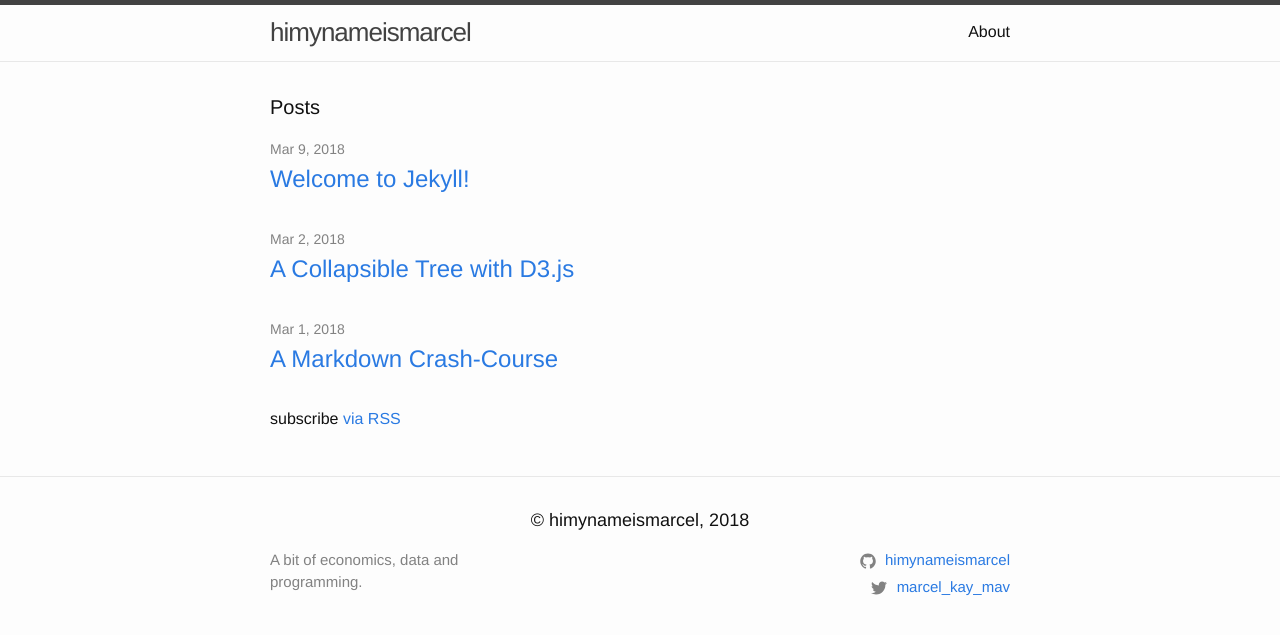
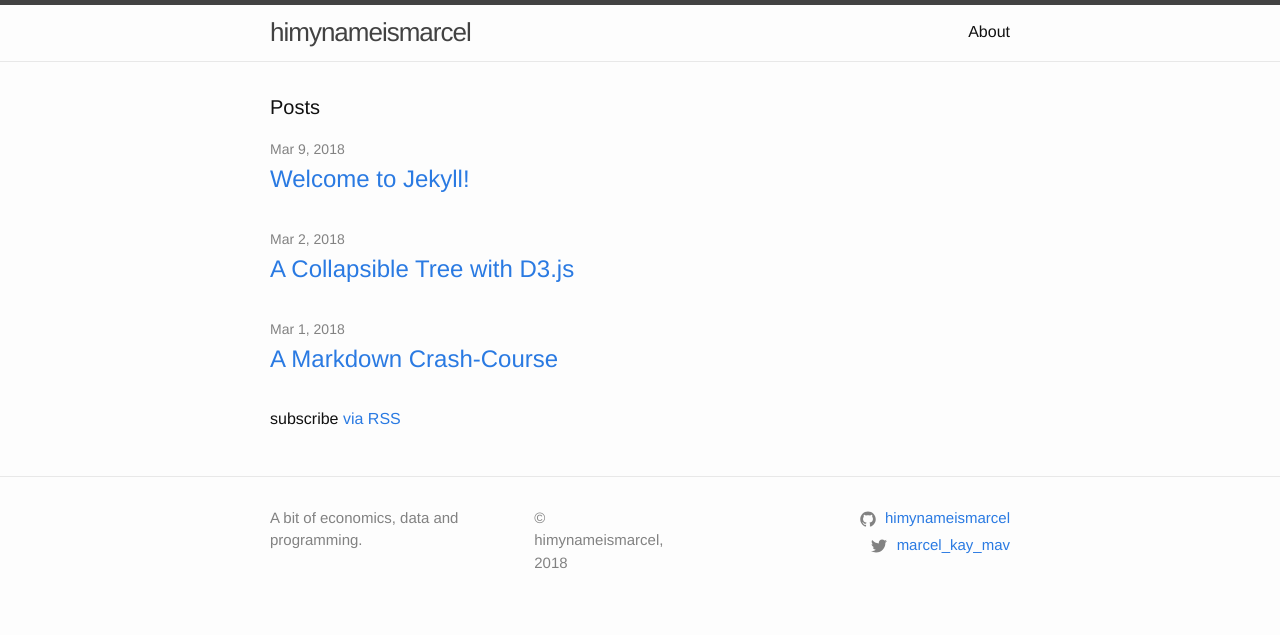
Before and after one commit to himynameismarcel/himynameismarcel.github.io, a Jekyll site: the page built from index.md, in a window 1280 px wide. Shown: the top 635 px of the page. Built offline with Jekyll 4.4.1, drawn with Linux system fonts in a browser that asks for light colours.

Commit message:
moved footer part from row 1 to footer row 2 col 2

```diff
--- a/_includes/footer.html
+++ b/_includes/footer.html
@@ -1,8 +1,6 @@
 <footer class="site-footer">
 
   <div class="wrapper">
-
-    <h2 align="center" class="footer-heading">&copy; {{ site.title | escape }}, 2018</h2>
 
     <div class="footer-col-wrapper">
       <div class="footer-col footer-col-1">
```
Also changed, not shown: other parts of _includes/footer.html (+1 -1 lines).
